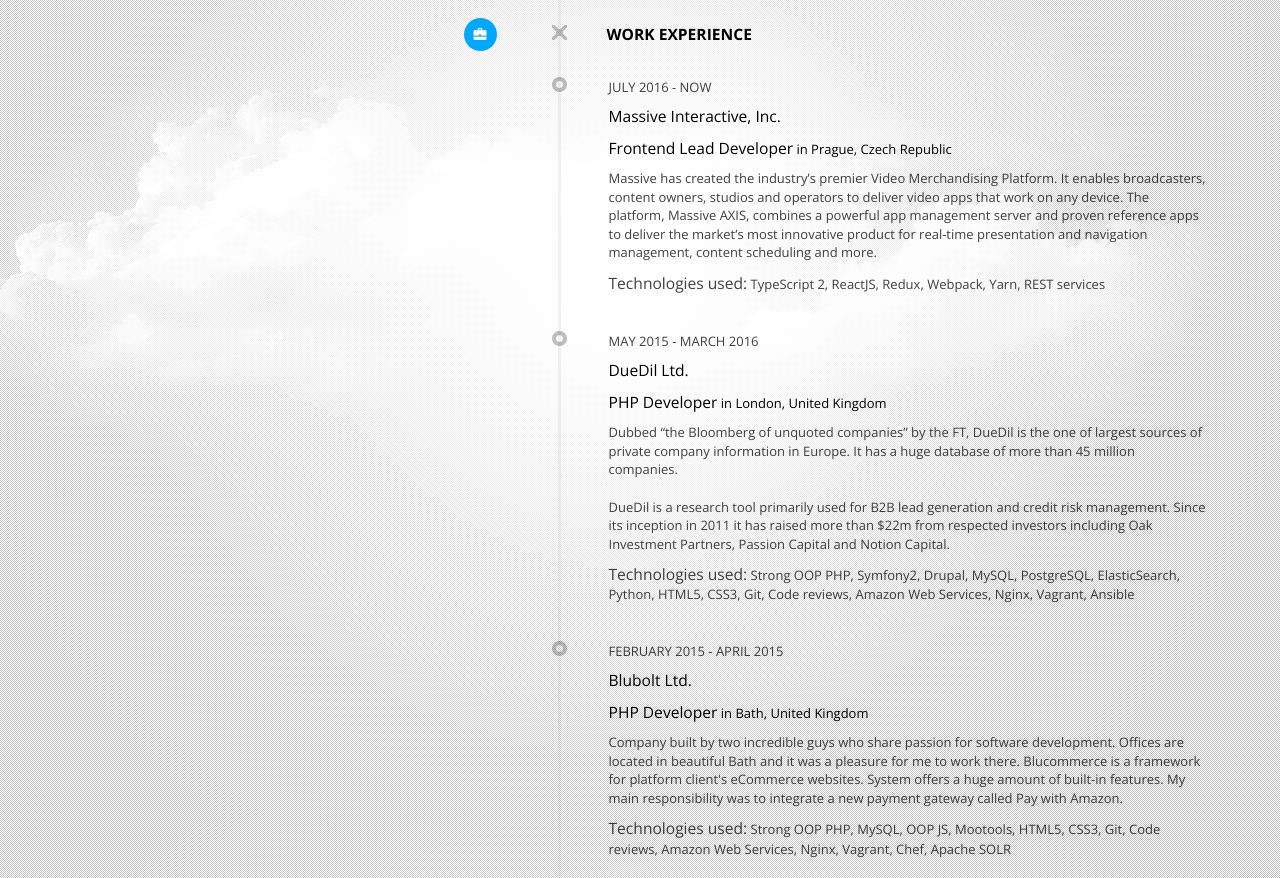
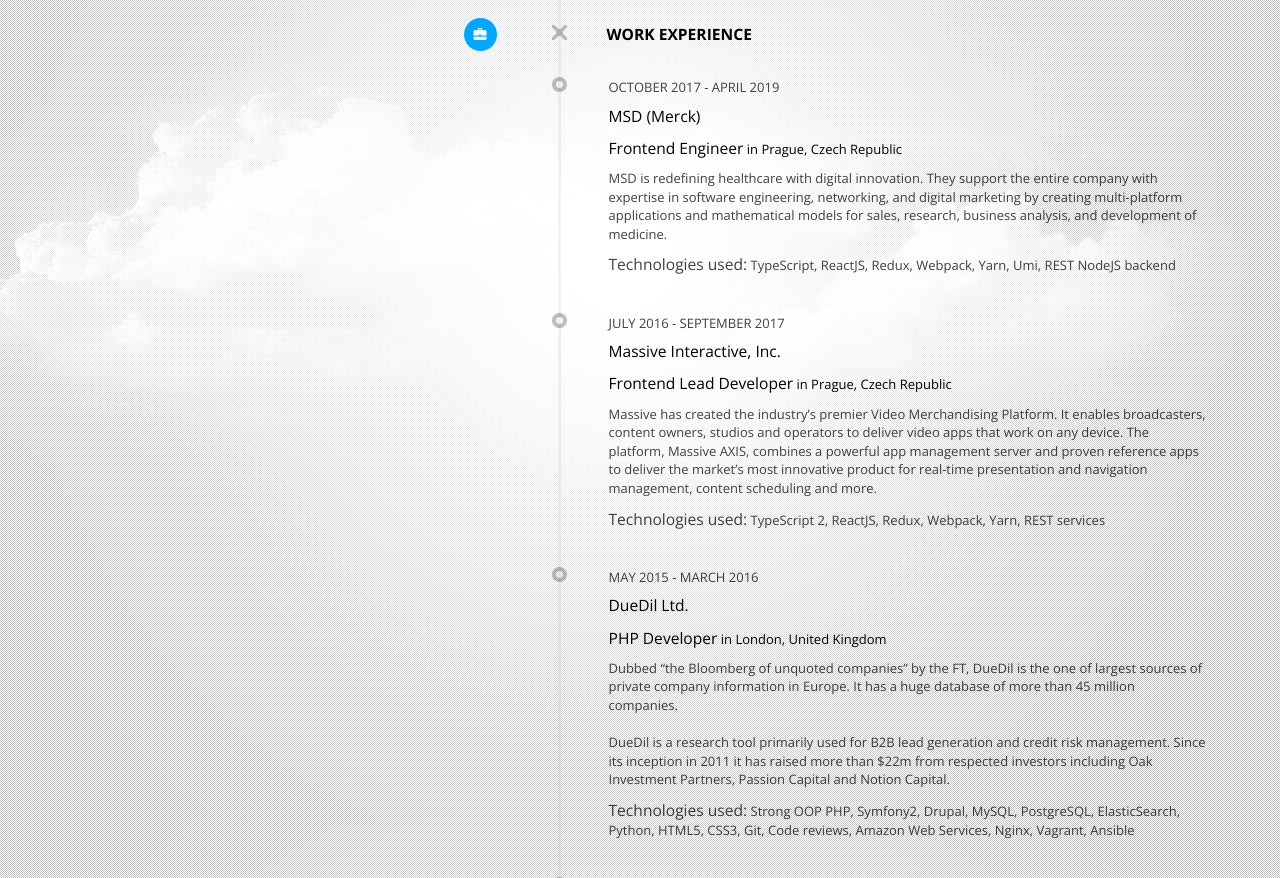
Before and after one commit to mCzolko/mCzolko.github.io, a plain HTML site: page index.html in a window 1280 px wide. Shown: the part 1341-2219 px from the top of the page. Drawn offline with nearby package versions, Linux system fonts and the light colour scheme.

Commit message:
Update index.html
MSD role

```diff
--- a/index.html
+++ b/index.html
@@ -160,7 +160,16 @@
                 <ul>
                     <li class="title"><span class="glyphicon glyphicon-briefcase"></span>Work experience</li>
                     <li>
-                        <span class="note">July 2016 - now</span>
+                        <span class="note">October 2017 - April 2019</span>
+                        <p><strong>MSD (Merck)</strong></p>
+                        <p><strong>Frontend Engineer</strong> in Prague, Czech Republic</p>
+                        <p class="description">
+                            MSD is redefining healthcare with digital innovation. They support the entire company with expertise in software engineering, networking, and digital marketing by creating multi-platform applications and mathematical models for sales, research, business analysis, and development of medicine.
+                        </p>
+                        <p class="description"><strong>Technologies used:</strong> TypeScript, ReactJS, Redux, Webpack, Yarn, Umi, REST NodeJS backend</p>
+                    </li>
+                    <li>
+                        <span class="note">July 2016 - September 2017</span>
                         <p><strong>Massive Interactive, Inc.</strong></p>
                         <p><strong>Frontend Lead Developer</strong> in Prague, Czech Republic</p>
                         <p class="description">Massive has created the industry’s premier Video Merchandising Platform. It enables broadcasters, content owners, studios and operators to deliver video apps that work on any device. The platform, Massive AXIS, combines a powerful app management server and proven reference apps to deliver the market’s most innovative product for real-time presentation and navigation management, content scheduling and more.
```
